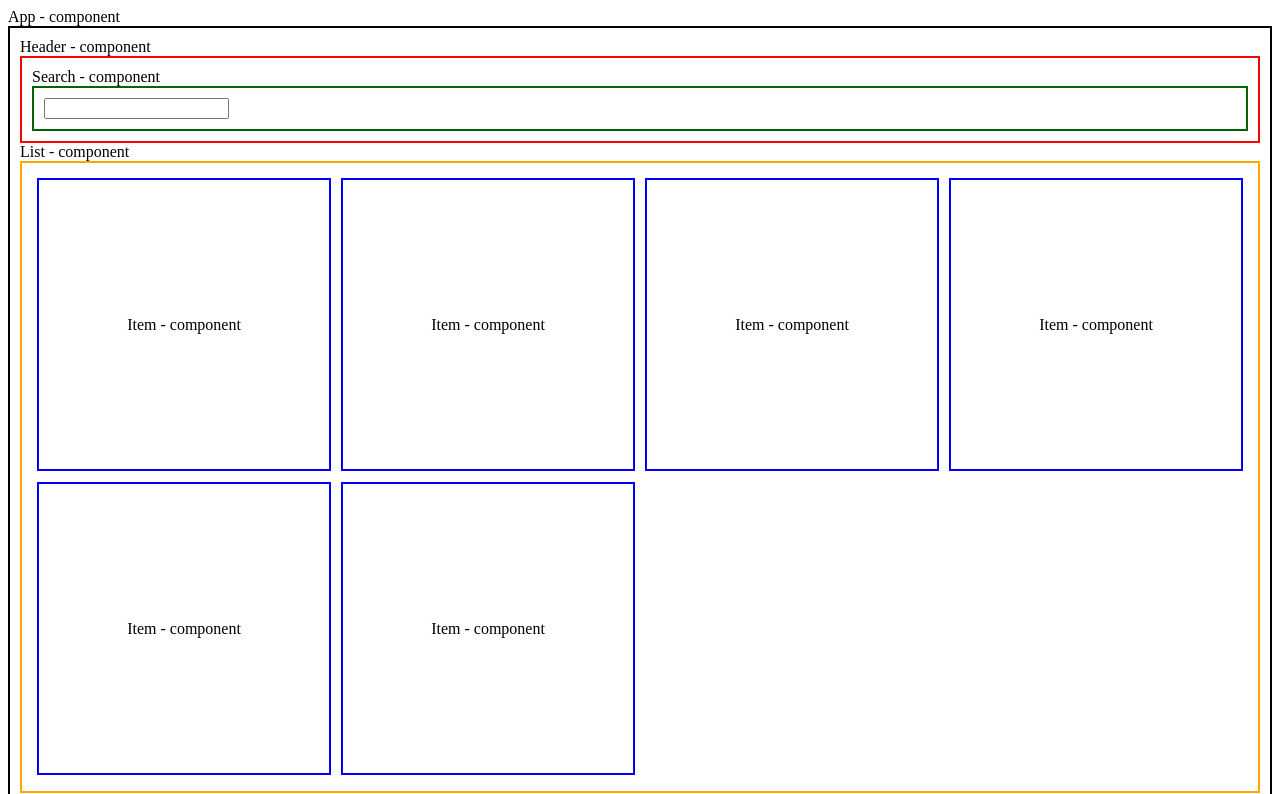
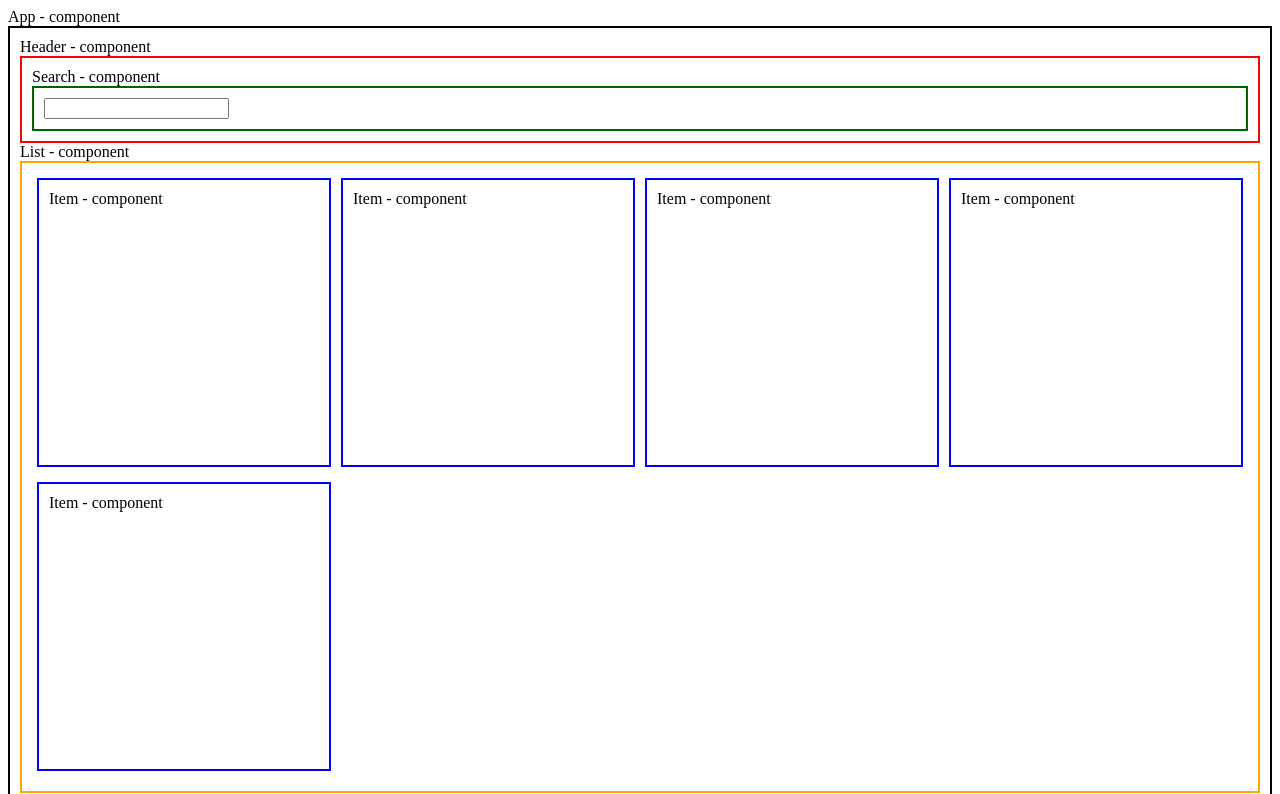
Before and after one commit to johanroug/frontendcop, an Angular app in the folder todo/: page / in a window 1280 px wide. Shown: the top 794 px of the page. Built offline with nearby package versions, Linux system fonts and the light colour scheme.

Commit message:
no message

```diff
--- a/todo/src/app/app.component.ts
+++ b/todo/src/app/app.component.ts
@@ -6,5 +6,5 @@ import { Component } from '@angular/core';
   styleUrls: ['./app.component.scss']
 })
 export class AppComponent {
-  title = 'Hello world';
+
 }
--- a/todo/src/app/components/list/list.component.html
+++ b/todo/src/app/components/list/list.component.html
@@ -1,21 +1,28 @@
 List - component
 <div class="list box box--orange">
   <div class="item-25">
-    <app-item class="item"></app-item>
+    <div class="box box--blue item">
+      Item - component
+    </div>
   </div>
   <div class="item-25">
-    <app-item class="item"></app-item>
+    <div class="box box--blue item">
+      Item - component
+    </div>
   </div>
   <div class="item-25">
-    <app-item class="item"></app-item>
+    <div class="box box--blue item">
+      Item - component
+    </div>
   </div>
   <div class="item-25">
-    <app-item class="item"></app-item>
+    <div class="box box--blue item">
+      Item - component
+    </div>
   </div>
   <div class="item-25">
-    <app-item class="item"></app-item>
-  </div>
-  <div class="item-25">
-    <app-item class="item"></app-item>
+    <div class="box box--blue item">
+      Item - component
+    </div>
   </div>
 </div>
--- a/todo/src/app/components/list/list.component.ts
+++ b/todo/src/app/components/list/list.component.ts
@@ -1,5 +1,4 @@
 import {Component} from '@angular/core';
-
 
 @Component({
   selector: 'app-list',
```
